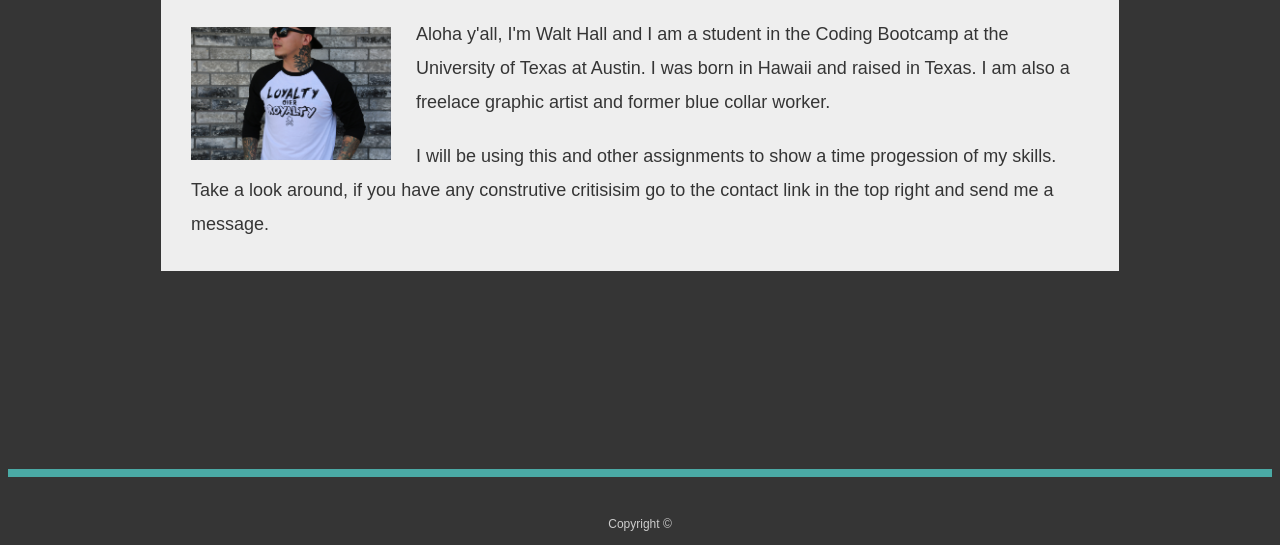
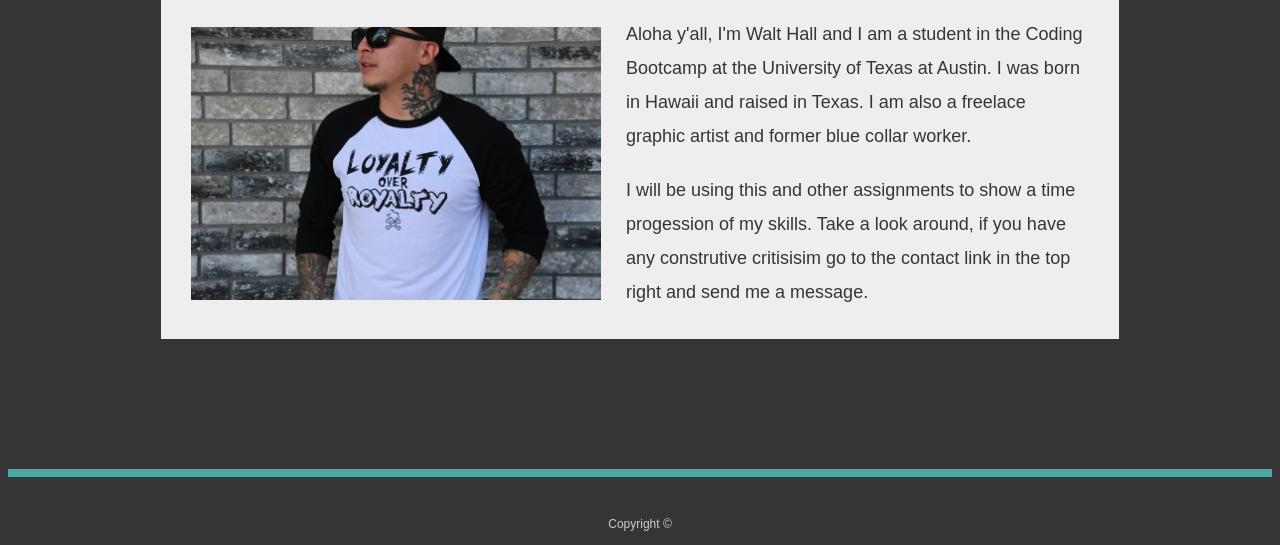
Before and after one commit to centexwalt/Bootstrap-Portfolio, a plain HTML site: page Index.html in a window 1280 px wide. Shown: the part 269-814 px from the top of the page. Drawn offline with Linux system fonts and the light colour scheme.

Commit message:
changed .auth-img width and max-width

```diff
--- a/style.css
+++ b/style.css
@@ -171,7 +171,8 @@ body {
 
   .auth-image {
     float: left;
-    width: 200px;
+    width: 410px;
+    max-width: 50%;
     height: auto;
     margin-top: 10px;
     margin-right: 25px;
```
